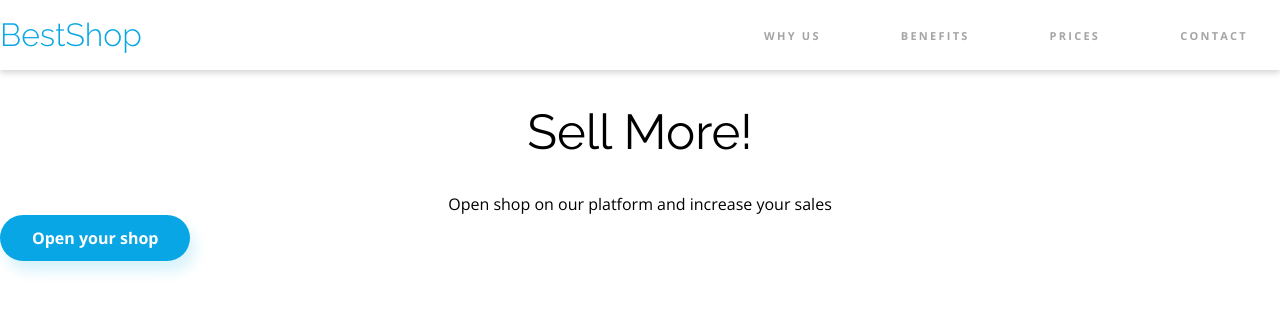
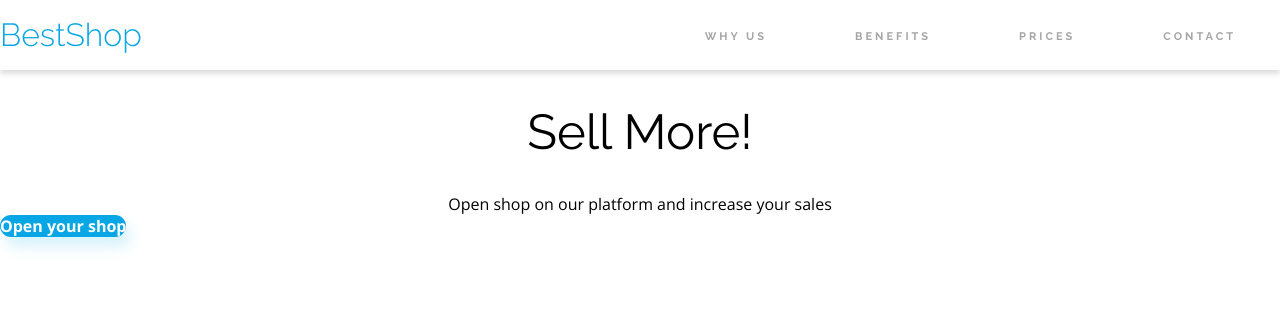
Before and after one commit to vesnica-soncek/BestShop-landing-html-css, a plain HTML site: page index.html in a window 1280 px wide. Drawn offline with nearby package versions, Linux system fonts and the light colour scheme.

Commit message:
header done

```diff
--- a/css/style.css
+++ b/css/style.css
@@ -25,16 +25,15 @@
 
 /* base */
 body {
-    font-family: var(--primary-font-raleway), serif;
+    font-family: var(--primary-font-raleway), sans-serif;
     font-size: 16px;
     color: var(--primary-color);
 }
 /* e: base */
 
-* a {
-    text-decoration: none;
-}
+* a { text-decoration: none; }
 
+/* TODO! UMESTI TEGA GUMBA NEKAM!
 .btn_big {
     display: inline-block;
     vertical-align: middle;
@@ -46,10 +45,10 @@ body {
     text-decoration: none;
     cursor: pointer;
 }
+*/
 
 /* container */
 .container {
-    /* width: 100%;*/
     max-width: 1352px;
     margin: 0 auto;
 }
@@ -58,60 +57,44 @@ body {
 /* header: logo + nav menu */
 
 header {
-    position: relative;
-    width: 100%;
+    height: 70px;
     box-shadow: 0 3px 6px #00000029;
 }
 
 .header__container {
-    max-width: 1352px;
-    margin: 0 auto;
     display: flex;
     justify-content: space-between;
     align-items: center;
-    height: 4.375em;
+    height: 100%;
 }
 
 .header__logo {
-    font: normal normal 300 2em/2.3125em var(--primary-font-raleway);
+    font-family: var(--primary-font-raleway), sans-serif;
+    font-size: 2rem;
+    font-weight: 300;
     color: var(--primary-color);
-    text-decoration: none;
 }
 
-.header__nav {
-    display: flex;
-    gap:5em;
-    align-items: center;
-    padding-right: 2em;
+.header__nav { display: flex; }
+
+.nav__link {
+    color: var(--secondary-font-color);
+    font-weight: 700;
+    font-size: 0.6875rem;
+    text-transform: uppercase;
+    padding: 28px 18px 24px;
+    border-bottom: 4px solid transparent;
+    letter-spacing: 0.1875rem;
 }
 
-.nav__element a {
-    position: relative;
-    font: normal normal bold 0.6875em/0.9375em var(--secondary-font-open-sans);
-    color: var(--secondary-font-color);
-    letter-spacing: 0.205em;
-    text-decoration: none;
-    text-transform: uppercase;
-    padding-bottom: 1.5em;
-}
-.nav__element a::after {
-    content: "";
-    position: absolute;
-    bottom: 0;
-    left: 0;
-    width: 0;
-    height: 4px;
-    background-color: var(--primary-color);
+.nav__link:hover {
+    color: var(--primary-font-color);
+    border-color: var(--primary-color);
 }
 
-.nav__element a:hover {
-    color: var(--primary-font-color);
-    cursor: pointer;
-}
+.nav__element { padding: 0 26px; }
 
-.nav__element a:hover::after {
-    width: 100%;
-}
+
 
 /* e: header: logo + nav menu */
 
```
Also changed, not shown: index.html (+2 -1 lines).
